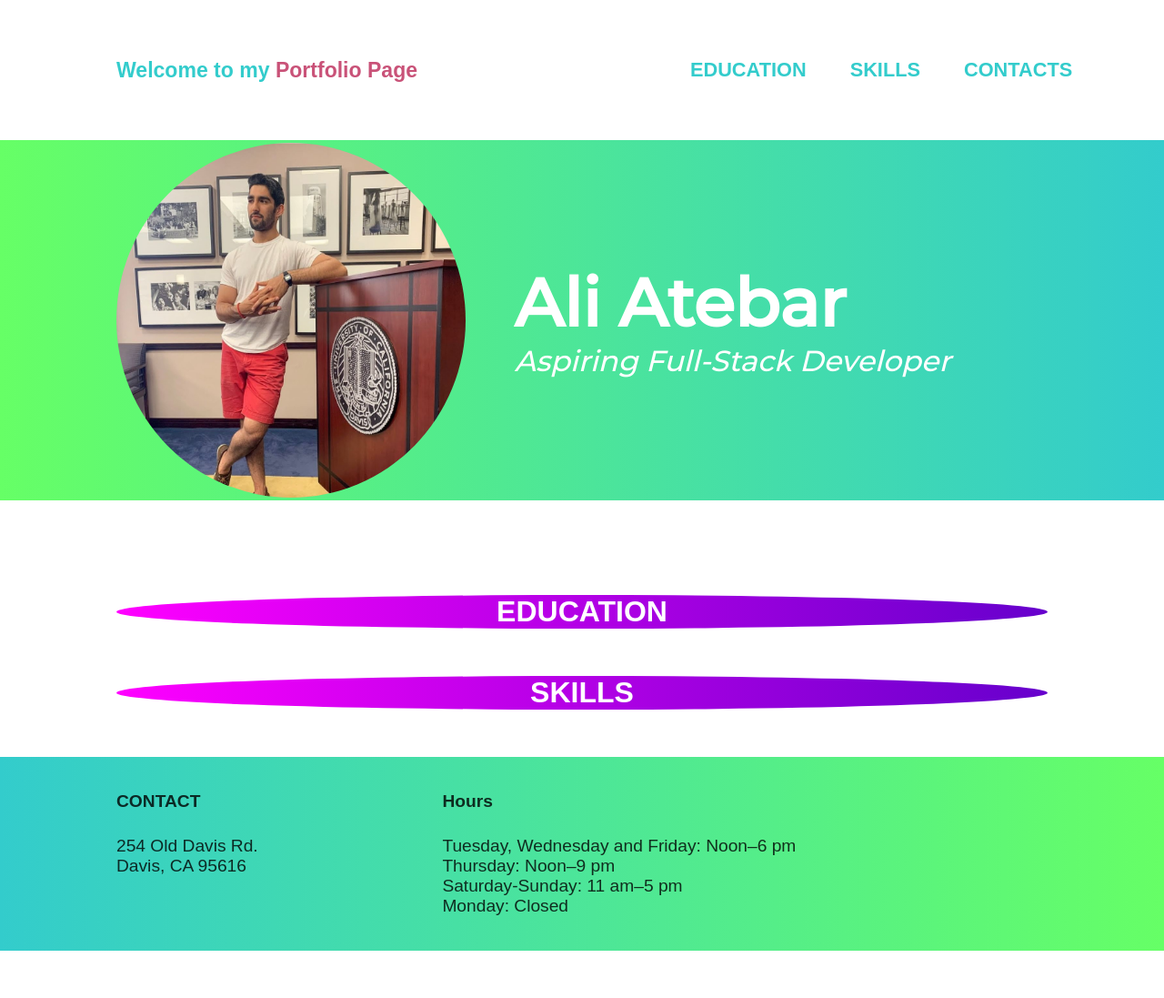
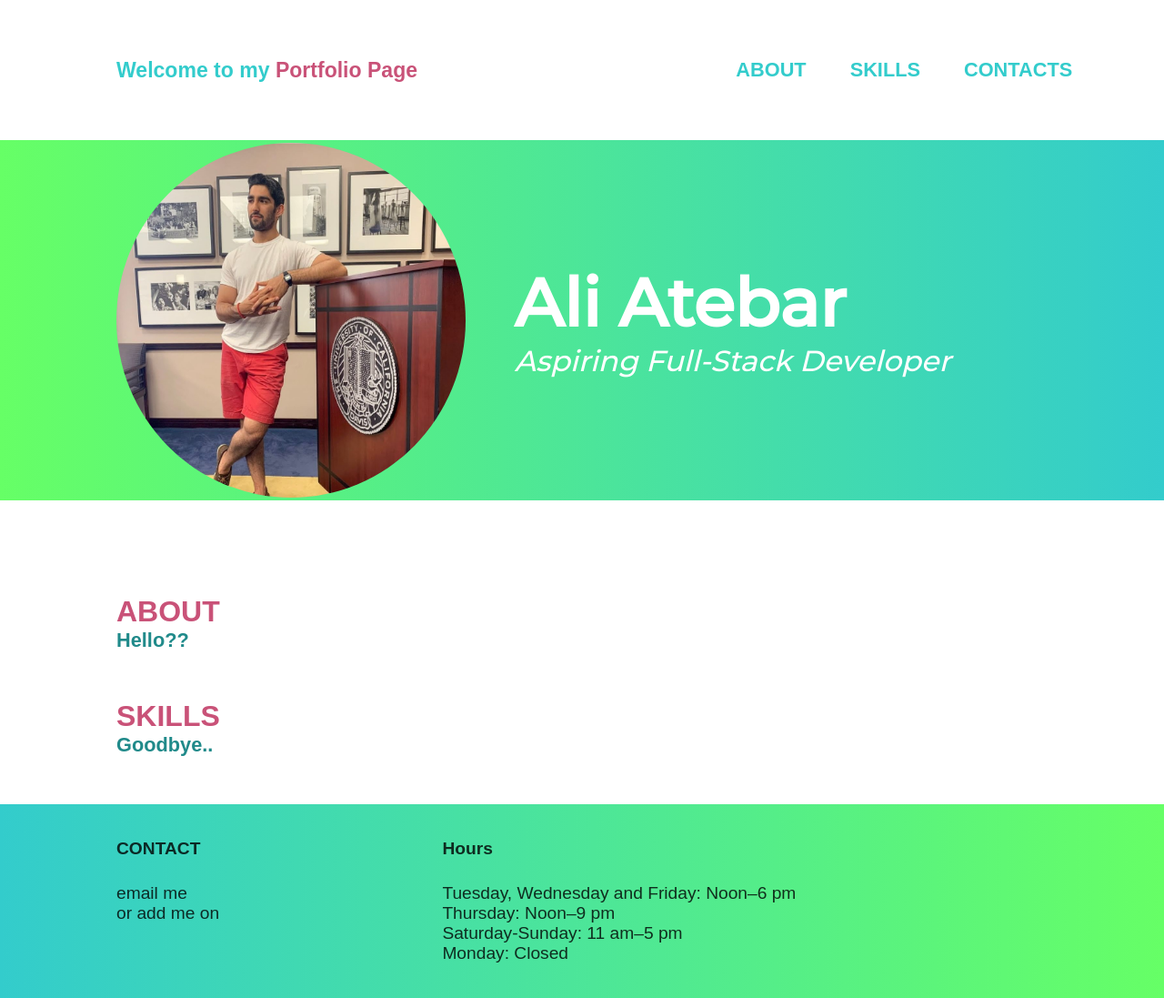
Before and after one commit to Ayatebar3/Resume-Page, a plain HTML site: page index.html in a window 1280 px wide. Shown: the whole page at 91% size. Before the commit the page ends 1045 px from the top, so only its background shows below. Drawn offline with Linux system fonts and the light colour scheme.

Commit message:
Realligned the 'About' and 'Skills' titles, but looking to use 'GRID' instead of 'FLEXBOX'. Will branch from this one.

```diff
--- a/index.html
+++ b/index.html
@@ -19,17 +19,16 @@
 
         <div class="logo-and-nav">
              <div class="logo">
-                <!-- han shrem header  -->
                 <p id="logoText">Welcome to my <span>Portfolio Page </span></p>
             </div>
 
             <nav class="menu">
                 <ul class="menu__list">
-                  <li class="menu__group"><a href="#0" class="menu__link">Education</a></li>
-                  <li class="menu__group"><a href="#0" class="menu__link">Skills</a></li>
-                  <li class="menu__group"><a href="#0" class="menu__link">Contacts</a></li>
+                    <li class="menu__group"><a href="#0" class="menu__link">About</a></li>
+                    <li class="menu__group"><a href="#0" class="menu__link">Skills</a></li>
+                    <li class="menu__group"><a href="#0" class="menu__link">Contacts</a></li>
                 </ul>
-              </nav>
+            </nav>
         </div>
 
         <div class="header__titleBar"> <!-- middle row -->
@@ -48,14 +47,13 @@
     </br>
     </br>
     <main>
-
         <div class="block">
-
             <div class="block_title">
-                <p class="b_Title">EDUCATION</p>
+                <p class="b_Title">ABOUT</p>
             </div>
 
             <div class="block_info">
+                <p>Hello??</p>
             </div>
 
         </div>
@@ -64,12 +62,14 @@
         </br>
         </br>
 
+
+
         <div class="block">
             <div class="block_title">
                 <p class="b_Title">SKILLS</p>
             </div>
-
             <div class="block_info">
+                <p>Goodbye..</p>
 
             </div>
         </div>
@@ -78,8 +78,8 @@
     <footer class="footer_hide" id="footer">
         <div class="adress_text_div">
             <p id="footer_addres_name">CONTACT</p>
-            <p> 254 Old Davis Rd.</p>
-            <p> Davis, CA 95616</p>
+            <p> email me </p>
+            <p> or add me on  </p>
         </div>
 
         <div class="hours_text_div">
--- a/portfolio.css
+++ b/portfolio.css
@@ -201,7 +201,6 @@ nav p {
 /**********************************************************/
 
 main {
-    flex:1;
     display: flex;
     flex-direction: column;
     margin-left: 10%;
@@ -210,16 +209,20 @@ main {
 
 .block {
     display: flex;
-    justify-content: center;
-    background-image: linear-gradient(to right, #ff00ff, #6600cc);
-    border-radius: 100%;
+    flex-direction: column;
 }
 
 .block_title {
     font-size: 2.5vw;
-    color: white;
+    color: rgb(201, 82, 120);
     font-weight: bold;
 }
+
+.block_info {
+    color: rgb(32, 138, 138);
+    font-weight: bold;
+}
+
 
 /************************ footer Style ********************/
 /**********************************************************/
```
